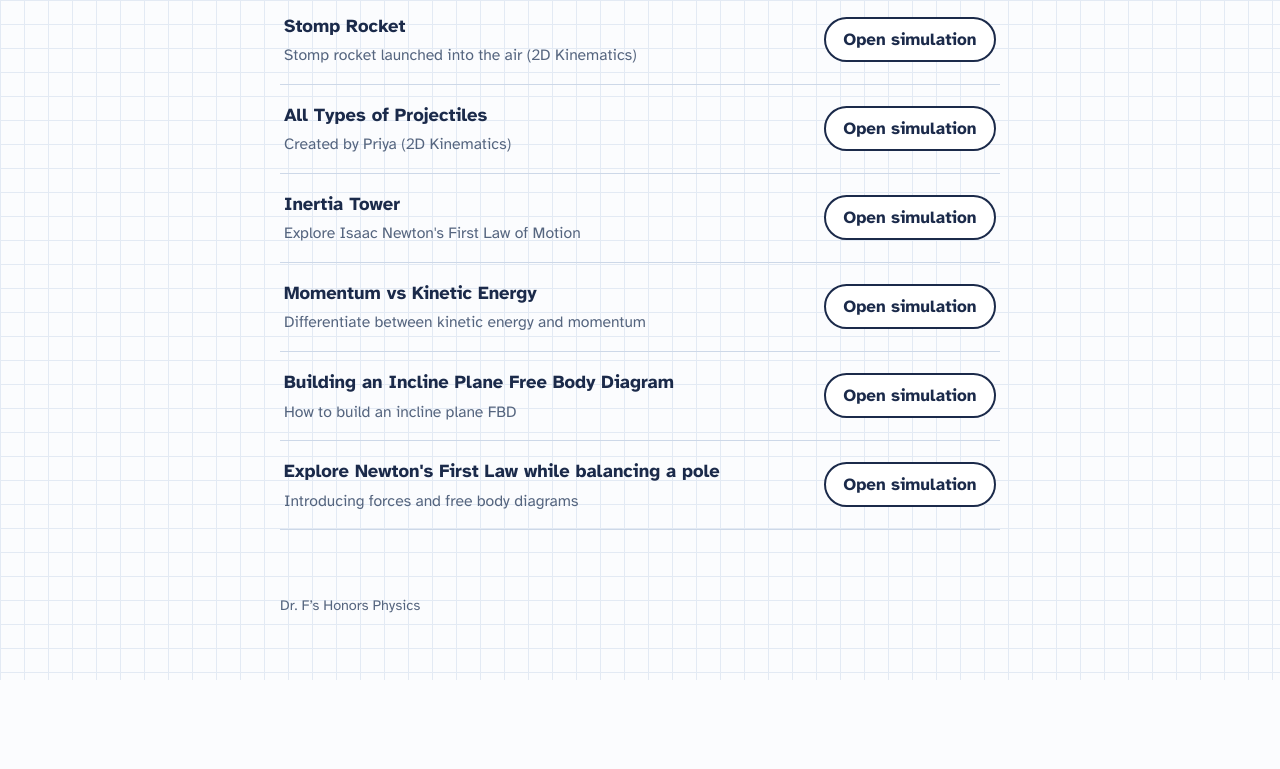
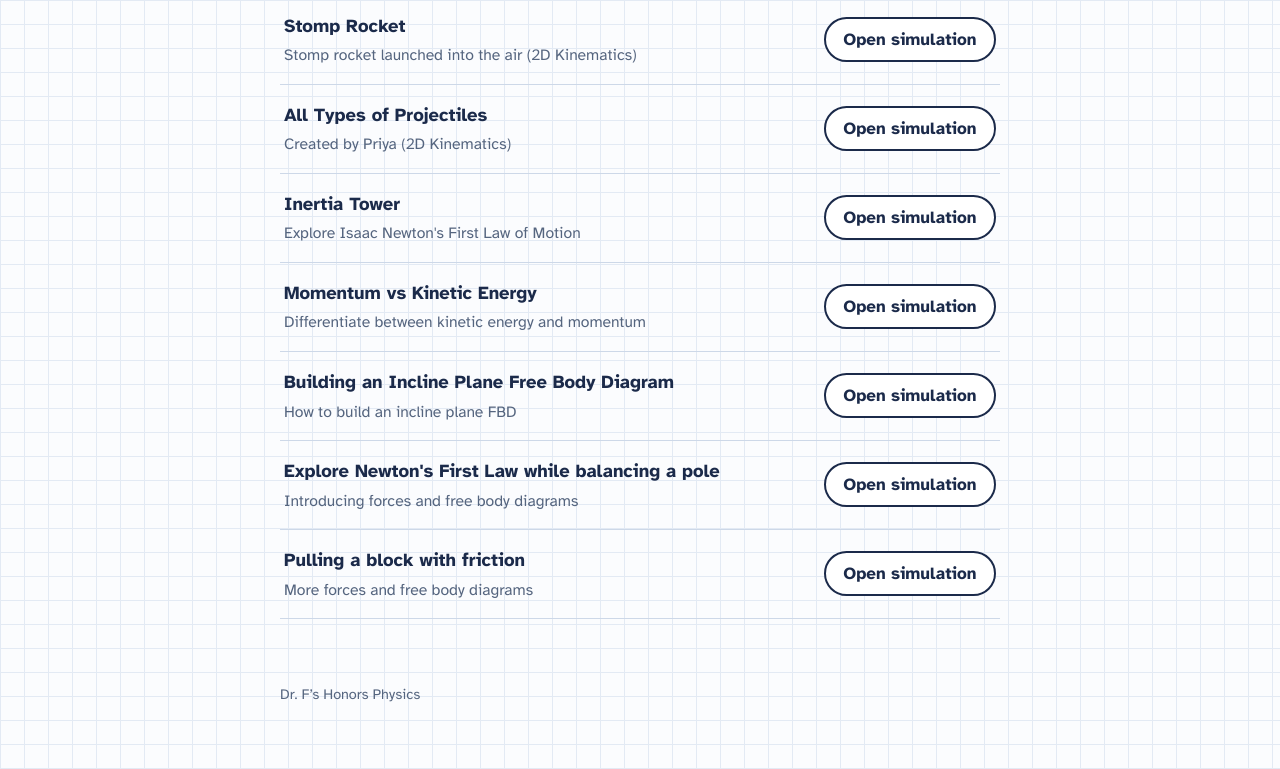
Before and after one commit to jfossella-sys/physics-simulations, a plain HTML site: page index.html in a window 1280 px wide. Shown: the part 624-1393 px from the top of the page. Before the commit the page ends 1304 px from the top, so only its background shows below. Drawn offline with nearby package versions, Linux system fonts and the light colour scheme.

Commit message:
Update index.html

```diff
--- a/index.html
+++ b/index.html
@@ -134,6 +134,7 @@
     { file: "baseball_catch_ke_momentum.html", title: "Momentum vs Kinetic Energy", about: "Differentiate between kinetic energy and momentum" },
     { file: "incline-fbd-guide.html", title: "Building an Incline Plane Free Body Diagram", about: "How to build an incline plane FBD" },
     { file: "pole_rescue.html", title: "Explore Newton's First Law while balancing a pole", about: "Introducing forces and free body diagrams" },
+    { file: "friction-pull-simulator.html", title: "Pulling a block with friction", about: "More forces and free body diagrams" },
   ];
   /* ======================= END OF LIST ======================= */
 
```
